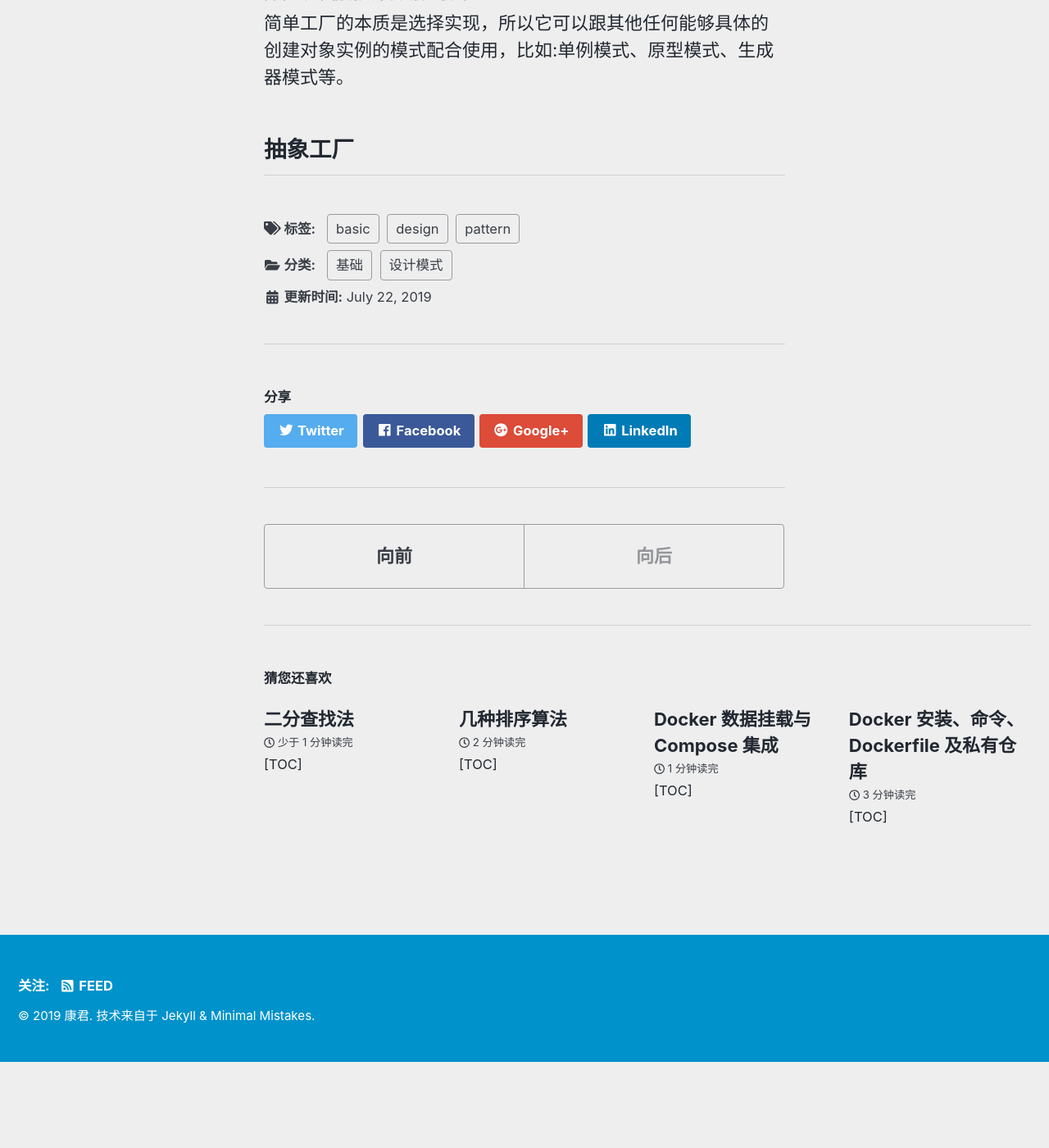
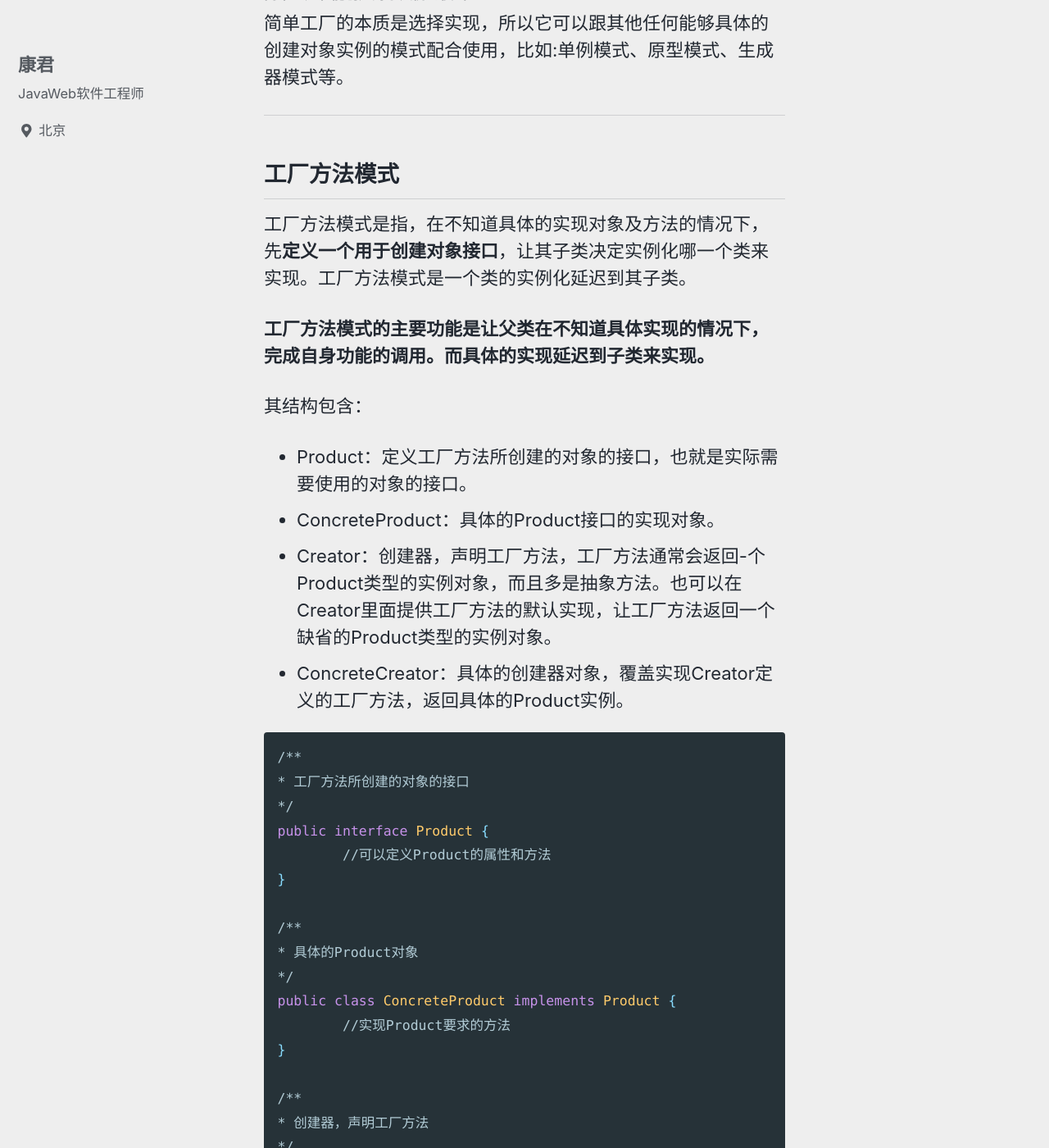
Before and after one commit to kandigx/kandigx.github.io, a Jekyll site: the page built from _posts/2019-07-22-design-pattern.md, in a window 1280 px wide and 1400 px high, scrolled down 5517 px. Shown: the whole window at 82% size. Built offline with Jekyll 4.4.1, drawn with Linux system fonts in a browser that asks for light colours; cached includes are drawn as plain includes; nearby versions of some CDN libraries; before the commit the page ends 6812 px from its top, so only the background shows below that; some of the changed text lies outside the part shown.

Commit message:
增加图片

````diff
--- a/_posts/2019-07-22-design-pattern.md
+++ b/_posts/2019-07-22-design-pattern.md
@@ -12,7 +12,7 @@ tags: [design, pattern, basic]
 
 # 几种常见的设计模式
 
-GoF 的著作《设计模式-可复用面向对象软件的基础》讲述了 23 个设计模式。这里我只对几种常见的设计模式进行记录和总结。包括 单例、工厂、策略、适配器、代理、装饰者、观察者、模板 等模式。
+GoF 的著作《设计模式-可复用面向对象软件的基础》讲述了 23 个设计模式。这里我只对几种常见的设计模式进行记录和总结（《研磨设计模式》笔记）。包括 单例、工厂、策略、适配器、代理、装饰者、观察者、模板 等模式。
 
 ## 简单工厂
 
@@ -104,7 +104,7 @@ Factory.createApi (1)
 ImplClass=cn.javass.dp.simplefactory.example5.Impl
 ```
 
-### 利用发射机制的简单工厂
+### 利用反射机制实现的简单工厂
 
 ```java
 /**
@@ -174,4 +174,62 @@ public class Client {
 #### 简单工厂和能创建对象实例的模式
 简单工厂的本质是选择实现，所以它可以跟其他任何能够具体的创建对象实例的模式配合使用，比如:单例模式、原型模式、生成器模式等。
 
-## 抽象工厂
+---
+
+## 工厂方法模式
+
+工厂方法模式是指，在不知道具体的实现对象及方法的情况下，先**定义一个用于创建对象接口**，让其子类决定实例化哪一个类来实现。工厂方法模式是一个类的实例化延迟到其子类。
+
+**工厂方法模式的主要功能是让父类在不知道具体实现的情况下，完成自身功能的调用。而具体的实现延迟到子类来实现。**
+
+其结构包含：
+
+- Product：定义工厂方法所创建的对象的接口，也就是实际需要使用的对象的接口。
+- ConcreteProduct：具体的Product接口的实现对象。
+- Creator：创建器，声明工厂方法，工厂方法通常会返回-个Product类型的实例对象，而且多是抽象方法。也可以在Creator里面提供工厂方法的默认实现，让工厂方法返回一个缺省的Product类型的实例对象。
+-  ConcreteCreator：具体的创建器对象，覆盖实现Creator定义的工厂方法，返回具体的Product实例。
+
+```java
+/**
+* 工厂方法所创建的对象的接口
+*/
+public interface Product {
+	//可以定义Product的属性和方法
+}
+
+/**
+* 具体的Product对象
+*/
+public class ConcreteProduct implements Product {
+	//实现Product要求的方法
+}
+
+/**
+* 创建器，声明工厂方法
+*/
+public abstract class Creator {
+  /**
+  * 创建Product的工厂方法
+  * @return Product对象
+  */
+  protected abstract Product factoryMethod() ;
+
+  /**
+  * 示意方法，实现某些功能的方法
+  */
+  public void someOperation () {
+    //通常在这些方法实现中需要调用工厂方法来获取Product对象
+    Product product = factoryMethod() ;
+  }
+}
+
+/**
+* 具体的创建器实现对象
+*/
+public class ConcreteCreator extends Creator {
+  protected Product factoryMethod() {
+    //重定义工厂方法， 返回一个具体的Product对象
+    return new ConcreteProduct () ;
+  }
+}
+```
````
Also changed, not shown: _posts/2019-06-05-several-sorting-algorithm.md (+10 -0 lines), _posts/2019-07-22-data-structure.md (added, +35 -0 lines), _posts/assets/insertion-sort-3868308.png (added), _posts/assets/insertion-sort-3868335.png (added), _posts/assets/insertion-sort-3868433.png (added), _posts/assets/insertion-sort.png (added), _posts/assets/selection-sort.png (added).
